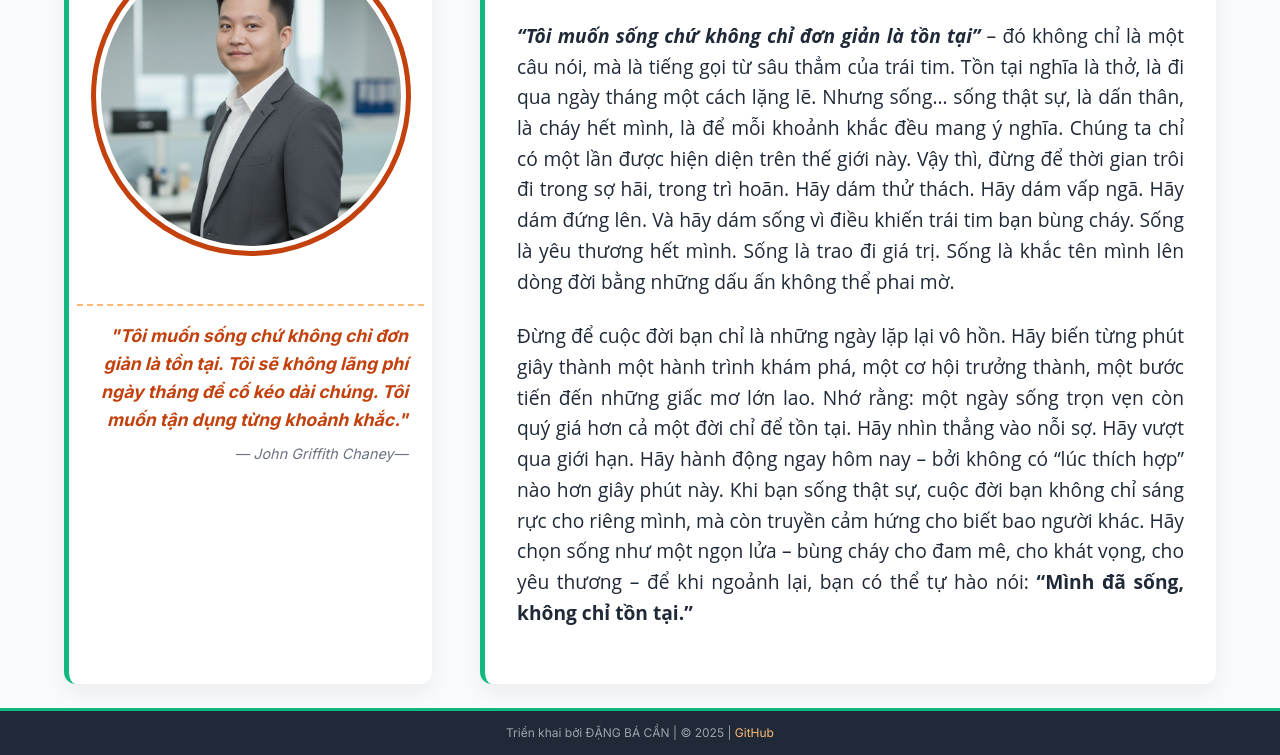
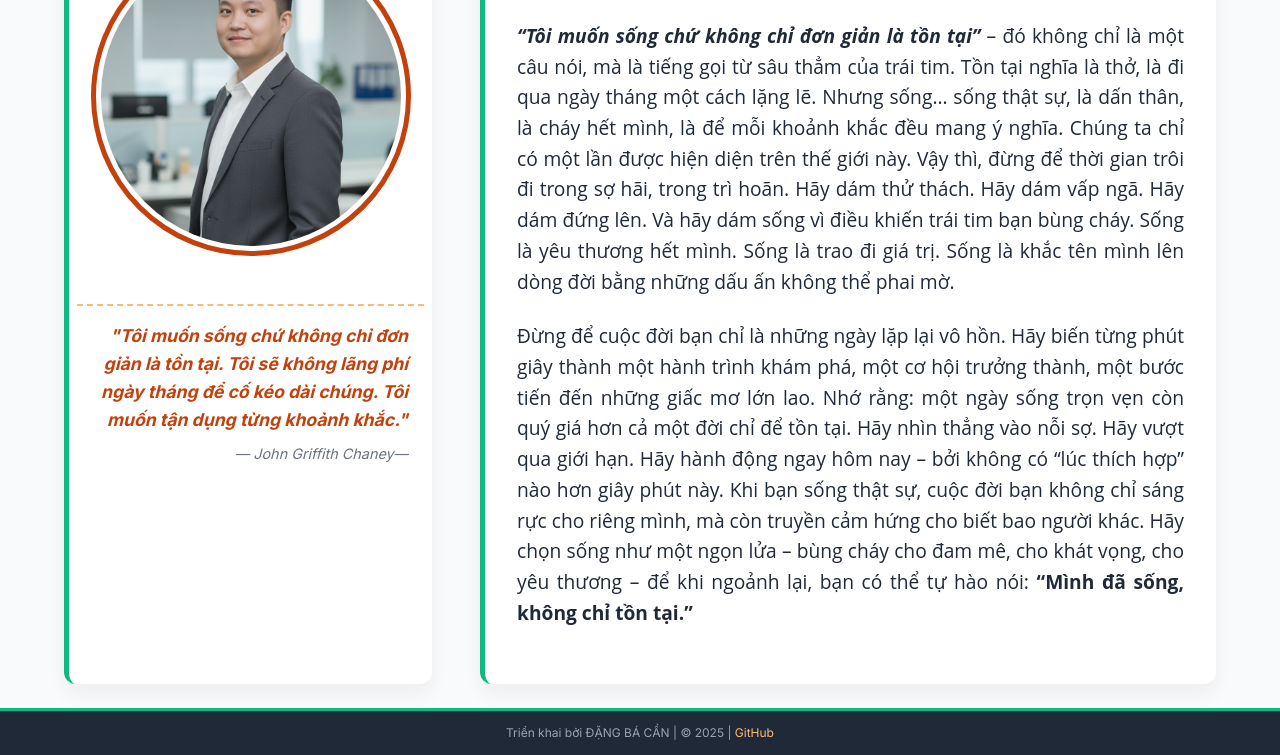
Before and after one commit to Charl94/Charl94.github.io, a plain HTML site: page index.html in a window 1280 px wide. Shown: the part 197-952 px from the top of the page. Drawn offline with nearby package versions, Linux system fonts and the light colour scheme.

Commit message:
Update style.css

```diff
--- a/style.css
+++ b/style.css
@@ -159,7 +159,7 @@ h1, h2, h3 {
     height: 300px;
     border-radius: 50%;
     object-fit: cover;
-	object-position: center 05%;
+	object-position: center 15%;
 }
 
 .quote-box {
```
